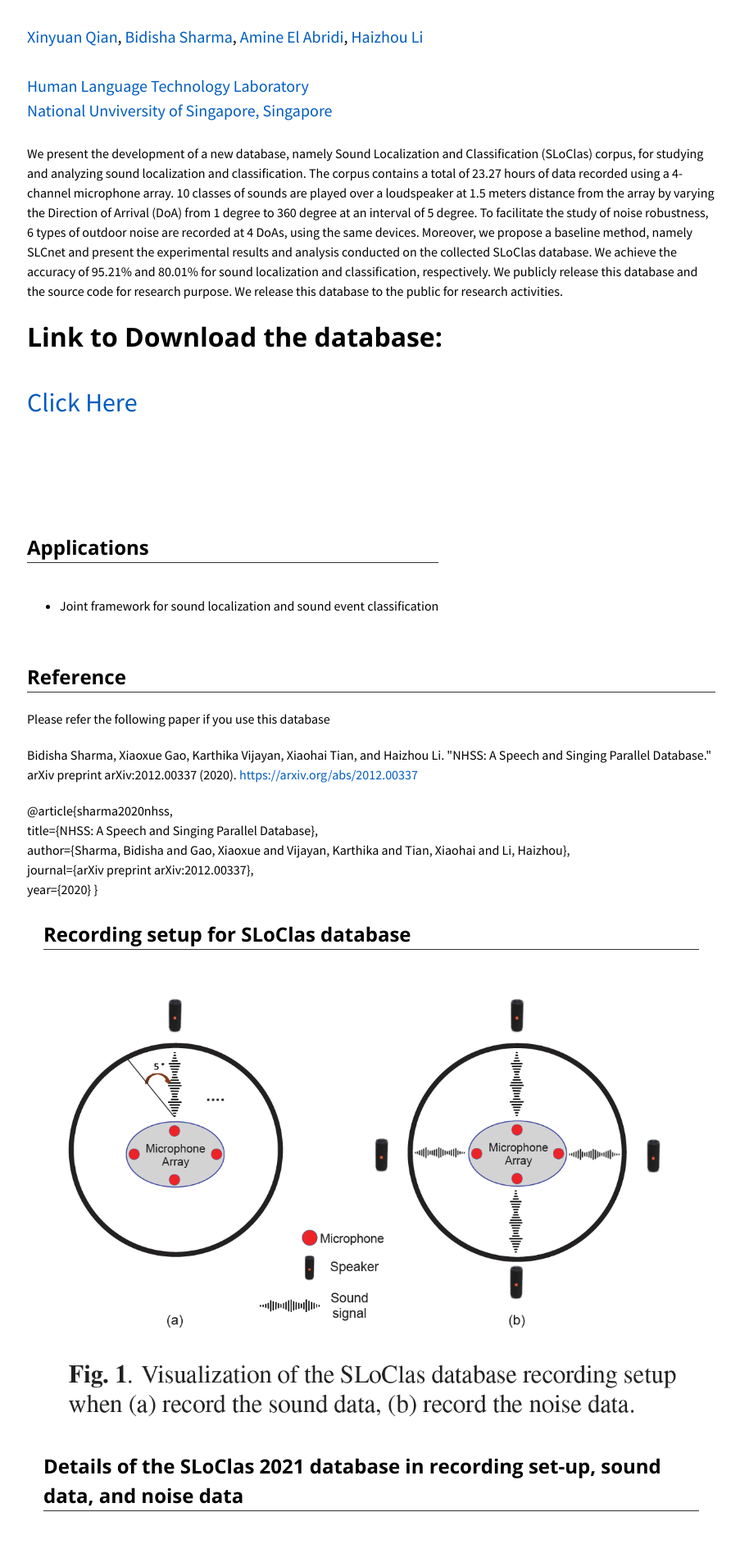
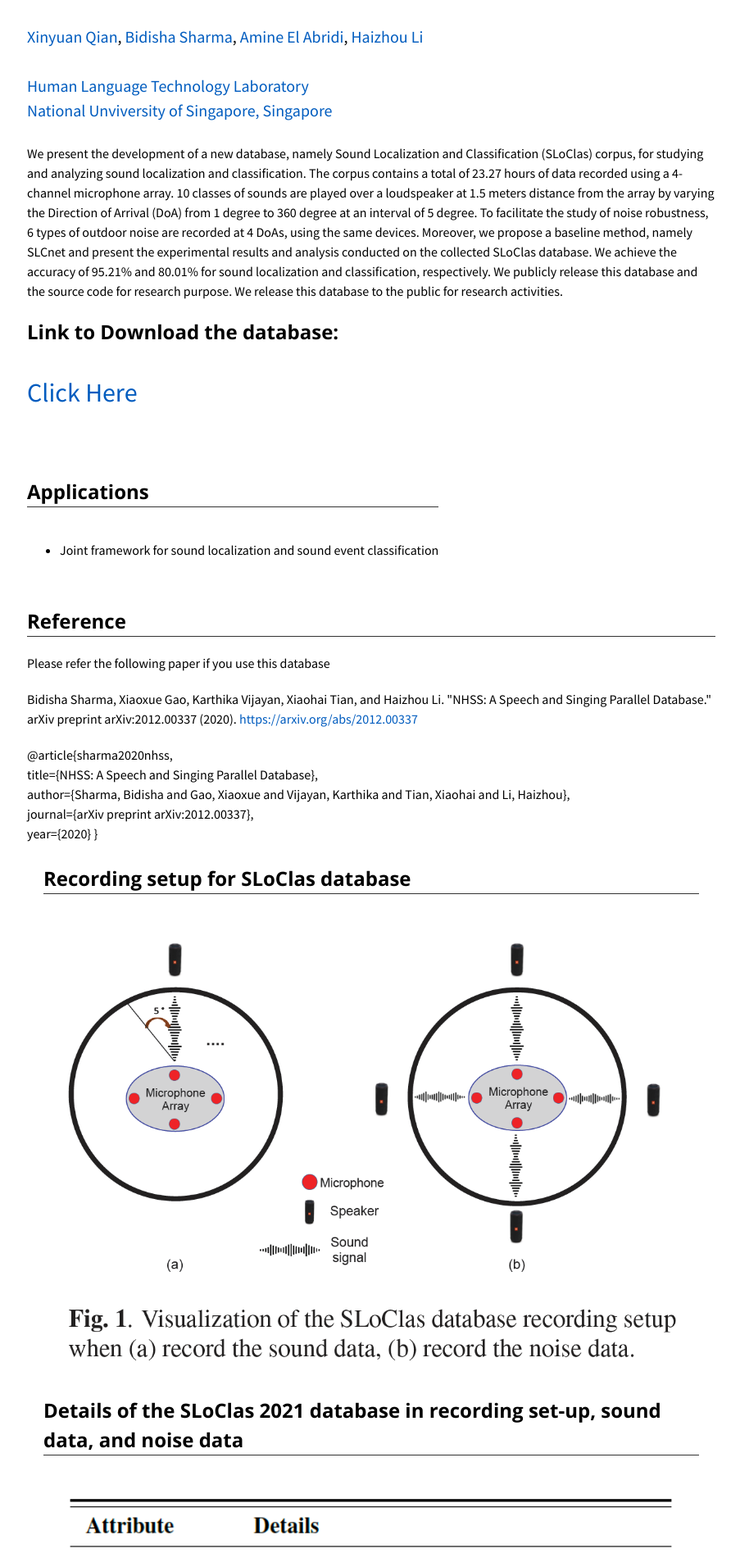
Before and after one commit to bidishasharma/bidishasharma.github.io, a Jekyll site: the page SLoClass/index.html, which Jekyll copies as it is, in a window 1280 px wide. Shown: the top 1895 px of the page at 82% size, without its empty margins (187-1090 px from the left). Built offline with Jekyll 4.4.1, drawn with Linux system fonts in a browser that asks for light colours; a script that is not in the unit is left out.

Commit message:
Update index.html

```diff
--- a/SLoClass/index.html
+++ b/SLoClass/index.html
@@ -47,11 +47,10 @@
 
               We release this database to the public for research activities.
 
- <h3><font size="+3">Link to Download the database:</font></h3>
+ <h2>Link to Download the database:</h3>
 
 <font size="+3"><p><a href="https://zenodo.org/record/4925958#.YMMyhiYRXCI">Click Here</a><br /> </p></font>
 </blockquote>
-<p>&nbsp;</p>
 
             </p>
           </div>
```
